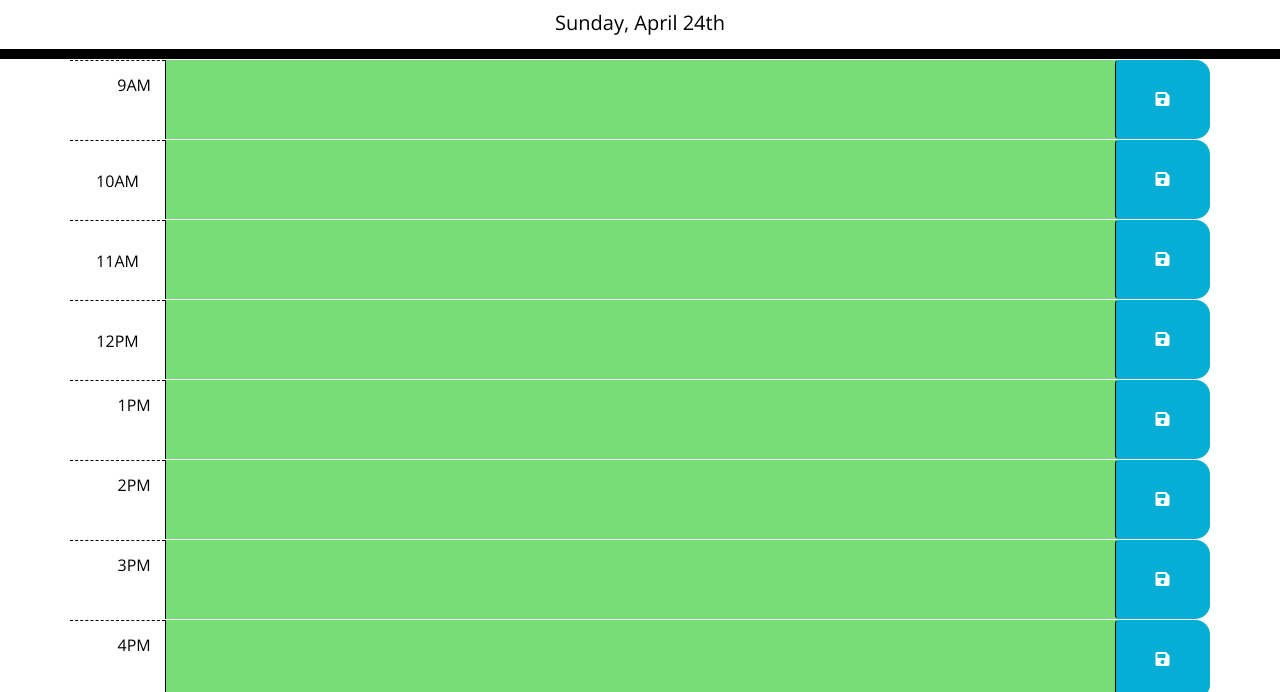
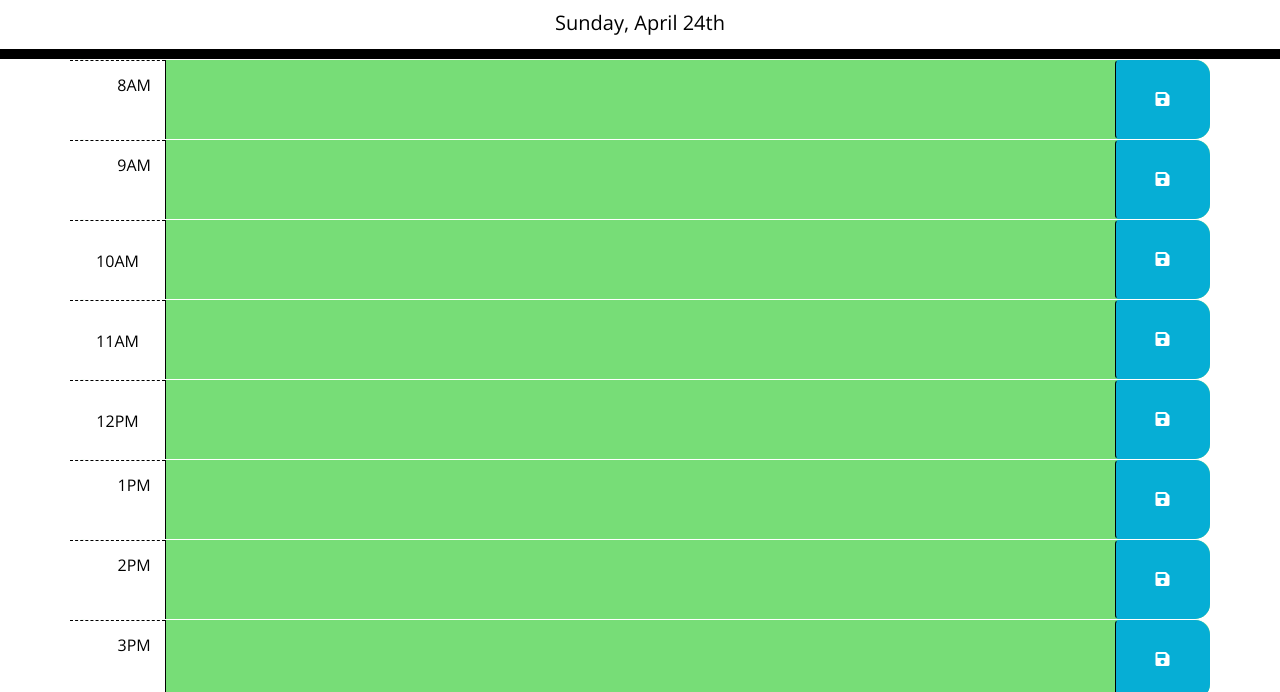
Before and after one commit to Nate-Huerd/Work-Day-Scheduler, a plain HTML site: page index.html in a window 1280 px wide. Shown: the part 108-800 px from the top of the page. Drawn offline with nearby package versions, Linux system fonts and the light colour scheme.

Commit message:
Update index.html

```diff
--- a/index.html
+++ b/index.html
@@ -20,6 +20,14 @@
 <!-- add timeblocks -->
 
   <div class="container">
+    <div id="hour-8" class="row time-block">
+      <div class="col-md-1 hour">
+        8AM
+      </div>
+      <textarea class="col-md-10 description">
+      </textarea>
+      <button class="btn saveBtn col-md-1"><i class="fas fa-save"></i></button>
+    </div>
     <div id="hour-9" class="row time-block">
       <div class="col-md-1 hour">
         9AM
```
